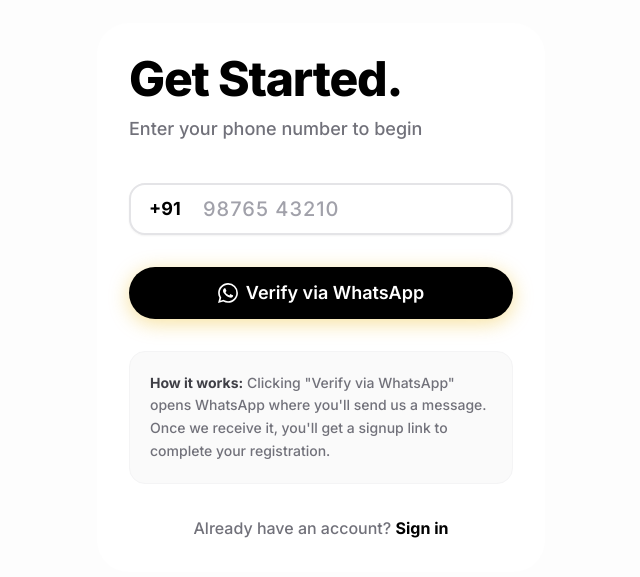
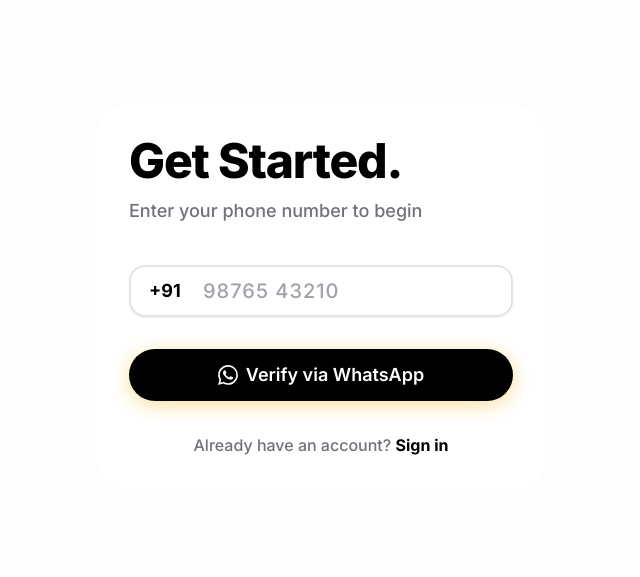
Before and after one commit to jaymarvaniya5591/TaskSure, a Next.js app: page /signup in a window 1280 px wide. Shown: the part 103-680 px from the top of the page, without its empty margins (319-959 px from the left). Built offline with nearby package versions, Linux system fonts and the light colour scheme.

Commit message:
Auto update

```diff
--- a/app/api/auth/accept-join/route.ts
+++ b/app/api/auth/accept-join/route.ts
@@ -169,7 +169,7 @@
 
             await sendWhatsAppMessage(
                 sendTo,
-                `🎉 Your request to join has been approved! Click here to access your dashboard:\n\n${dashboardUrl}`
+                `Great news — you're in! 🎉\n\nYour request was approved. Welcome to the team.\nHead over to your dashboard and make yourself at home:\n${dashboardUrl}`
             )
         }
 
--- a/app/api/webhook/whatsapp/route.ts
+++ b/app/api/webhook/whatsapp/route.ts
@@ -173,7 +173,7 @@
 
                             await sendWhatsAppMessage(
                                 sendTo,
-                                `👋 Welcome to Boldo AI!\n\nYour number is not registered yet. Click the link below to sign up:\n\n${signupUrl}\n\nThis link expires in 15 minutes.`
+                                `Psst... you're not in the system yet. 👀\n\nLet's fix that. Click below to join Boldo AI and get started:\n${signupUrl}\n\n⏳ This link self-destructs in 15 minutes. No pressure.`
                             )
                         } else {
                             await sendWhatsAppMessage(rawSenderPhone, 'Something went wrong. Please try again later.')
@@ -218,7 +218,7 @@
 
                             await sendWhatsAppMessage(
                                 sendTo,
-                                `👋 Welcome back, ${registeredUser.name}!\n\n(You already have an account with us.)\n\nClick below to access your dashboard:\n\n${signinUrl}\n\nThis link expires in 15 minutes.`
+                                `Hey ${registeredUser.name}, look who's back! 👋\n\nYour dashboard missed you. Here's your personal entry door:\n${signinUrl}\n\n🕐 Link expires in 15 minutes — don't keep it waiting.`
                             )
                         } else {
                             console.error('[Webhook] Token generation failed:', tokenResult.error)
@@ -264,7 +264,7 @@
                             const sendTo = `91${TEST_PHONE_OVERRIDE}`
                             await sendWhatsAppMessage(
                                 sendTo,
-                                `📩 Join Request\n\n${req.requester_name} (${req.requester_phone}) wants to join your company.\n\nApprove: ${approveUrl}`
+                                `🔐 Heads up — someone wants in as an owner.\n\n${req.requester_name} (${req.requester_phone}) has requested to join your organisation with owner-level access.\n\nIf you know them and want to grant access, approve here:\n👉 ${approveUrl}\n\nIf this wasn't expected, you can safely ignore this message.`
                             )
                         }
                     }
--- a/app/login/page.tsx
+++ b/app/login/page.tsx
@@ -144,15 +144,7 @@
                     </Button>
                 )}
 
-                {!notFound && (
-                    <div className="bg-zinc-50 rounded-2xl p-5 border border-zinc-100">
-                        <p className="text-sm text-zinc-500 font-medium leading-relaxed">
-                            <span className="font-bold text-zinc-700">How it works:</span>{" "}
-                            Clicking &quot;Verify via WhatsApp&quot; opens WhatsApp where you&apos;ll send &quot;Sign in&quot;.
-                            You&apos;ll receive a link to access your dashboard.
-                        </p>
-                    </div>
-                )}
+
             </form>
 
             <div className="mt-8 text-center">
--- a/app/signup/page.tsx
+++ b/app/signup/page.tsx
@@ -134,13 +134,7 @@
                     </Button>
                 )}
 
-                <div className="bg-zinc-50 rounded-2xl p-5 border border-zinc-100">
-                    <p className="text-sm text-zinc-500 font-medium leading-relaxed">
-                        <span className="font-bold text-zinc-700">How it works:</span>{" "}
-                        Clicking &quot;Verify via WhatsApp&quot; opens WhatsApp where you&apos;ll send us a message.
-                        Once we receive it, you&apos;ll get a signup link to complete your registration.
-                    </p>
-                </div>
+
             </form>
 
             <div className="mt-8 text-center">
```
